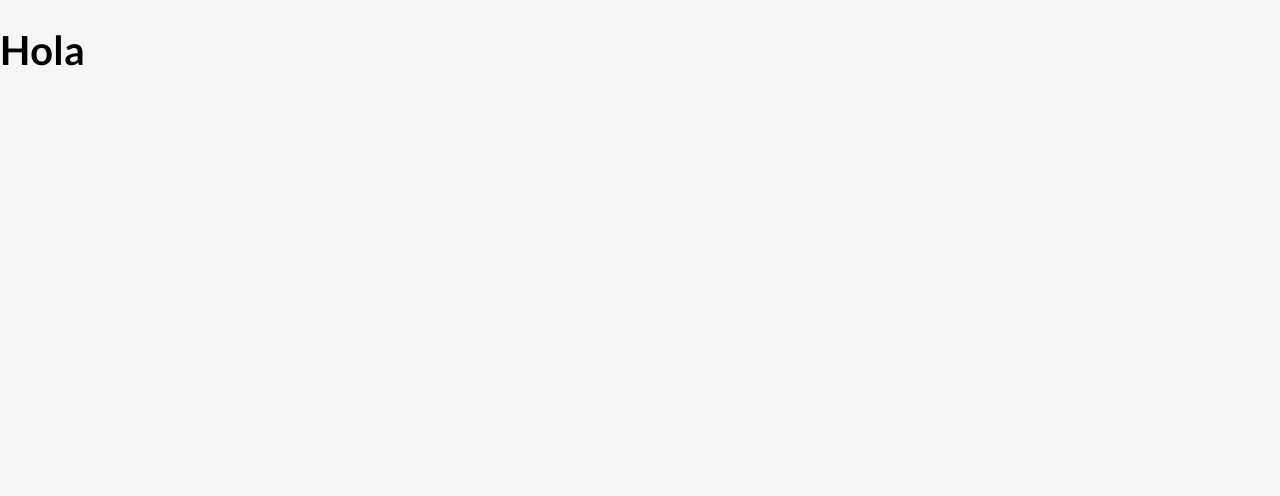
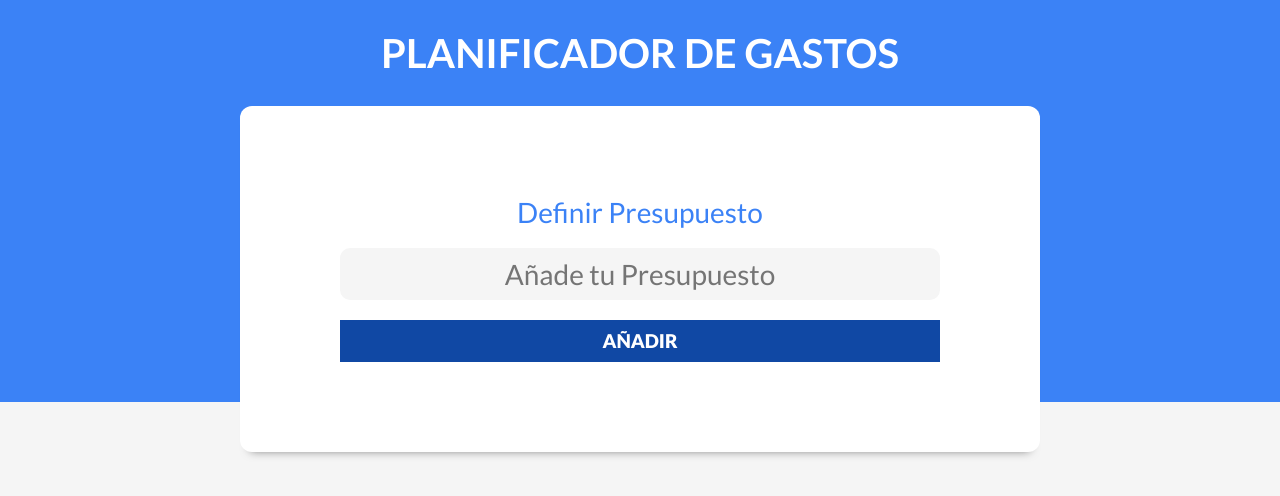
Before and after one commit to agustintrossero/planificador-de-gastos-react, a React (Vite) app: page / in a window 1280 px wide. Shown: the top 496 px of the page. Built offline with nearby package versions, Linux system fonts and the light colour scheme.

Commit message:
creacion de componentes Header y NuevoPresupuesto, se le asigno las clases yo tiene los estilos completos, paso siguiente definir el state del presupuesto para que estee disponible en toda la appp

```diff
--- a/src/App.jsx
+++ b/src/App.jsx
@@ -1,8 +1,11 @@
 import { useState } from 'react'
+import Header from './components/Header'
 
 function App() {
   return(
-    <h1>Hola</h1>
+  <div className="App">
+    <Header/>
+  </div>
   )
 
 }
--- /dev/null
+++ b/src/components/Header.jsx
@@ -0,0 +1,13 @@
+import React from "react"
+import NuevoPresupuesto from "./NuevoPresupuesto"
+
+const Header = () => {
+    return (
+        <header>
+            <h1>Planificador de Gastos</h1>
+            <NuevoPresupuesto />
+        </header>
+    )
+}
+
+export default Header
--- /dev/null
+++ b/src/components/NuevoPresupuesto.jsx
@@ -0,0 +1,21 @@
+import React from "react"
+
+const NuevoPresupuesto = () => {
+    return (
+        <div   className="contenedor-presupuesto contenedor sombra">
+            <form action="" className="formulario">
+                <div className="campo">
+                    <label htmlFor="">Definir Presupuesto</label>
+                    <input
+                    className="nuevo-presupuesto"
+                    type="text"
+                    placeholder="Añade tu Presupuesto"
+                    />
+                </div>
+                <input type="submit" value="Añadir" />
+            </form>
+        </div>
+    )
+}
+
+export default NuevoPresupuesto
```
